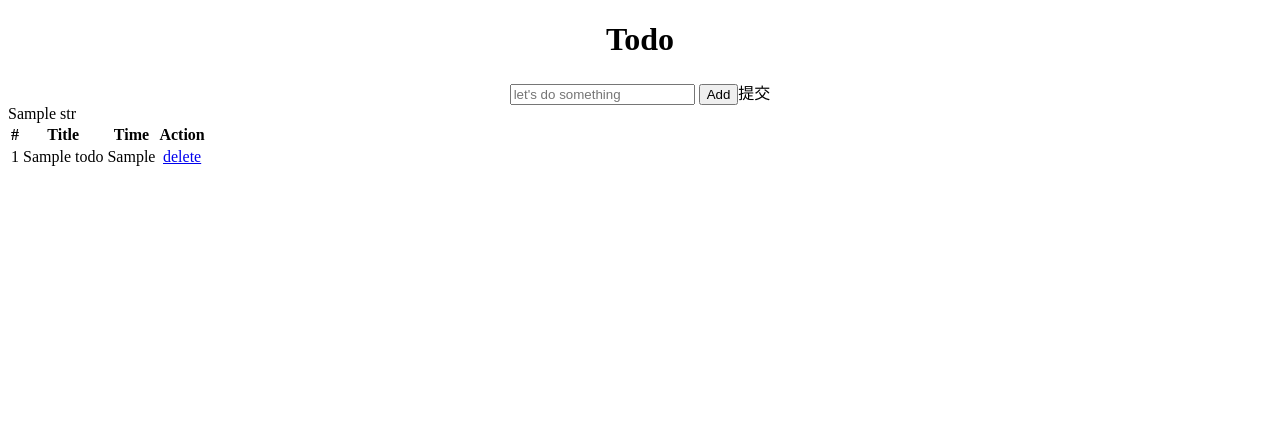
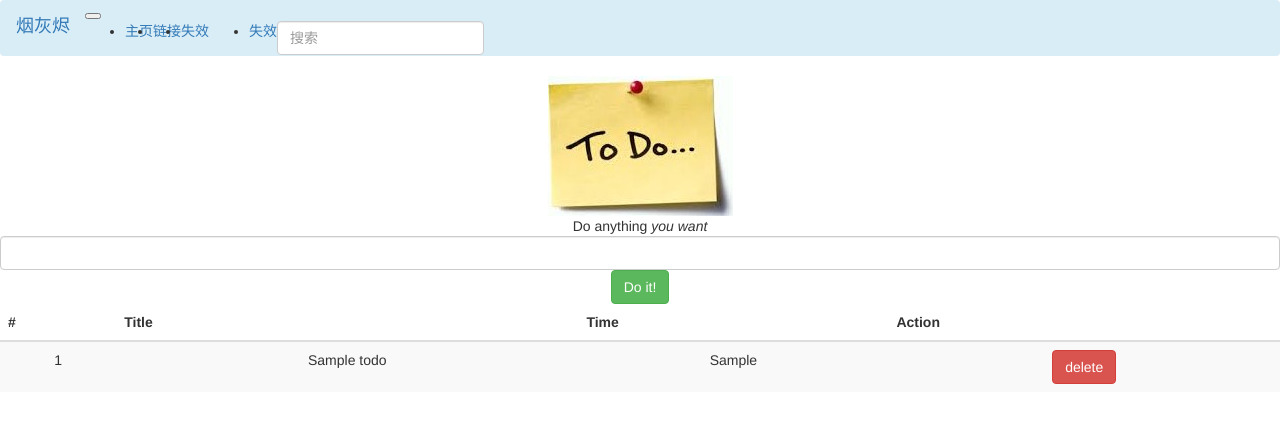
Before and after one commit to yekingyan/Flask_for_my_web, a Flask app: template templates/todo.html in a window 1280 px wide. Shown: the top 423 px of the page. Run offline with Flask 2, Linux system fonts and the light colour scheme; the template is opened without the code that fills it: most values are stand-ins (such as "Sample title", 1, 10 or a date in 2020); some libraries are stand-ins or nearby versions.

Commit message:
todo 美化页面

```diff
--- a/static/css/myvideo.css
+++ b/static/css/myvideo.css
@@ -7,3 +7,11 @@
 .center {
     text-align: center;
 }
+
+.block-center {
+    margin: 0 auto;
+}
+
+.img-50 {
+    height: 50%;
+}
--- a/templates/todo.html
+++ b/templates/todo.html
@@ -1,40 +1,49 @@
-<!DOCTYPE html>
-<html lang="en">
-<head>
-    <meta charset="UTF-8">
-    <title>ToDo</title>
+{% extends "base2.html" %}
+
+
+{% block title %}ToDo{% endblock %}
+
+{% block head %}
+    {{ super() }}
     <link rel="stylesheet" href="/static/css/myvideo.css">
-<body>
+{% endblock %}
+
+
+{% block content %}
     <div class="center">
-        <h1>Todo</h1>
-        <form action="{{ url_for("todo.add") }}" method="post">
-            <input type="text" placeholder="let's do something" name="title">
-            <input type="submit" value="Add">提交</input>
+        <img class="img-50" src="/static/todo.jpg">
+        <footer class="blockquote-footer">Do anything
+            <cite title="Don't think too much">you want</cite>
+        </footer>
+    </div>
+    <div class="card-body mt-2 center" >
+        <form class="block-center" action={{ url_for("todo.add") }} method="post">
+            <input type="text" class="form-control" placeholder="" aria-label="" aria-describedby="basic-addon1"
+                   name="title">
+            <input class="btn btn-success border-left" type="submit" value="Do it!">
         </form>
     </div>
-    {{ str }}
     <div>
-    <table class="center todo-table">
-        <thead  class="center">
-            <tr>
-                <th>#</th>
-                <th>Title</th>
-                <th>Time</th>
-                <th>Action</th>
+        <table class="table table-hover table-striped">
+            <thead class="thead-dark">
+            <tr class="text-center">
+                <th> #</th>
+                <th> Title</th>
+                <th> Time</th>
+                <th> Action</th>
             </tr>
             </thead>
-        <tbody  class="center">
-        {% for t in todos%}
-            <tr>
-                <td>{{ loop.index }}</td>
+            <tbody class="text-center">
+            {% for t in todos %}
+                <tr class="table-warning">
+                    <td scope="row">{{ loop.index }}</td>
                     <td>{{ t.title }}</td>
                     <td>{{ t.ct }}</td>
-                <td><a href={{ url_for("todo.delete", todo_id=t.id) }}>delete</a></td>
+                    <td><a class="btn btn-danger" href={{ url_for("todo.delete", todo_id=t.id) }}>delete</a></td>
                 </tr>
             {% endfor %}
             </tbody>
         </table>
     </div>
 
-</body>
-</html>
+{% endblock %}
--- a/tools.py
+++ b/tools.py
@@ -3,7 +3,7 @@ import time
 
 def strftime(ttint):
     """转time.time()格式为人类可读"""
-    format = '%m%d-%H:%M:%S'
+    format = '%Y%m%d-%H:%M:%S'
     value = time.localtime(int(ttint))
     dt = time.strftime(format, value)
     return dt
```
Also changed, not shown: static/todo.jpg (added). Lines whose indentation alone changed are shown as unchanged.
